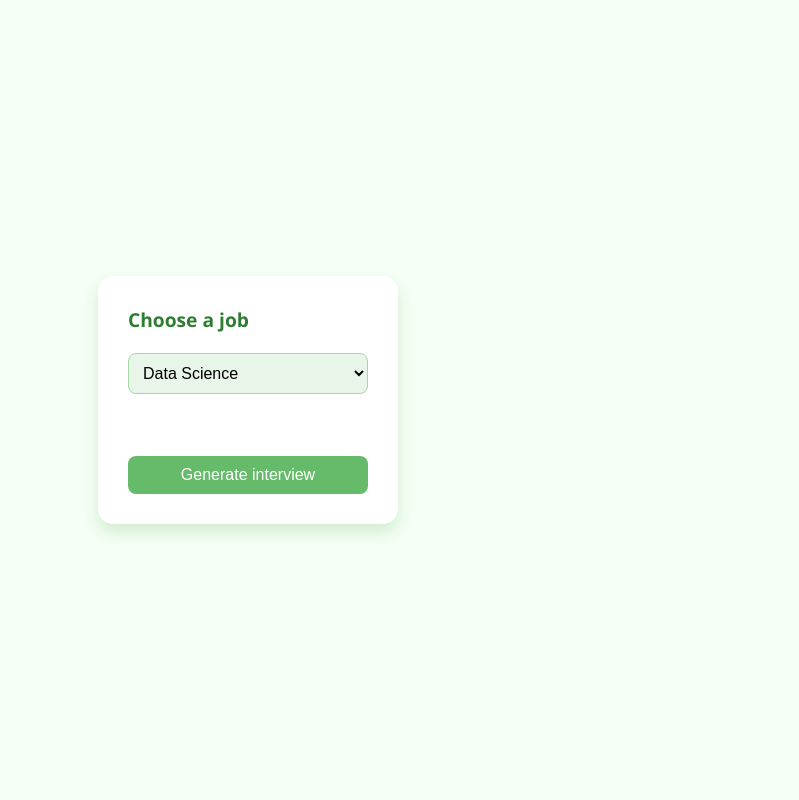
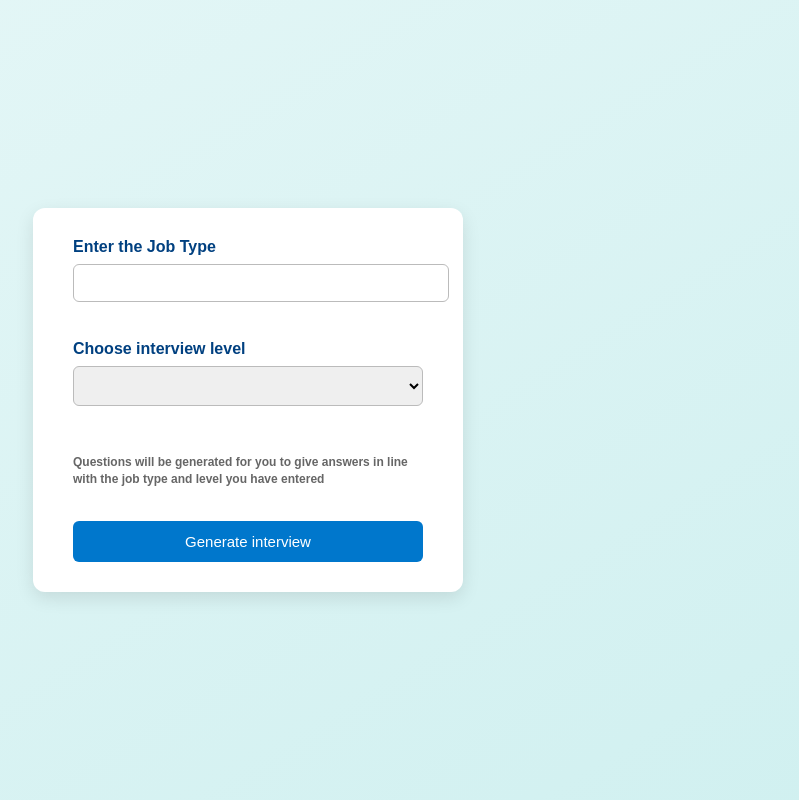
Before and after one commit to Chile-93/job-interview-bot, a Flask app: page / in a window 1280 px wide. Shown: the whole page, without its empty margins (392-1191 px from the left). Run offline with Flask 3, Linux system fonts and the light colour scheme.

Commit message:
update all files

```diff
--- a/app.py
+++ b/app.py
@@ -14,20 +14,23 @@ def index():
 def interview():
     # Get the selected job type from the form
     job_type = request.form['job_type']
+    interview_level = request.form['interview_level']
 
     # Generate interview questions based on job type
-    questions = generate_interview_questions(job_type)
+    questions = generate_interview_questions(job_type, interview_level)
 
     # print("QUESTIONS >>>", questions)
 
     # Render the interview form with questions
-    return render_template("interview.html", job_type=job_type, questions=questions)
+    return render_template("interview.html", job_type=job_type, interview_level=interview_level, questions=questions)
 
 #Route to handle user answers and return AI feedback
 @app.route('/feedback', methods=['POST'])
 def feedback():
     # Get job type again
     job_type = request.form['job_type']
+    interview_level = request.form['interview_level']
+
 
     # Retrieve all 4 questions and answers from the form
     questions = [
@@ -45,11 +48,12 @@ def feedback():
     ]
 
     # Analyze the answers using OpenAI (defined in feedback.py)
-    feedback_text = analyze_answers(job_type, questions, answers)
+    feedback_text = analyze_answers(job_type, interview_level, questions, answers)
 
     # Show the result with original Q&A and AI feedback
     return render_template("result.html",
                            job_type=job_type,
+                           interview_level=interview_level,
                            questions=questions,
                            answers=answers,
                            feedback=feedback_text)
--- a/static/index.css
+++ b/static/index.css
@@ -1,59 +1,71 @@
-/* Reset and Base Styling */
-* {
-    box-sizing: border-box;
-    margin: 0;
-    padding: 0;
-}
-
+/* General page styling */
 body {
-    height: 100vh;
-    background-color: #f5fff5; /* soft light green background */
-    font-family: 'Segoe UI', Tahoma, Geneva, Verdana, sans-serif;
+    font-family: Arial, sans-serif;
+    background: linear-gradient(to bottom right, #e6f7f7, #d0f0f0);
     display: flex;
     justify-content: center;
     align-items: center;
+    height: 100vh;
+    margin: 0;
 }
 
-/* Form Styling */
-form {
-    background-color: #ffffff;
-    padding: 30px;
-    border-radius: 15px;
-    box-shadow: 0 8px 16px rgba(0, 128, 0, 0.15);
-    display: flex;
-    flex-direction: column;
-    gap: 20px;
-    min-width: 300px;
+/* Container for the form */
+.container {
+    background-color: white;
+    padding: 30px 40px;
+    border-radius: 12px;
+    box-shadow: 0 6px 18px rgba(0, 0, 0, 0.1);
+    width: 350px;
 }
 
-/* Label */
-.choose_job {
-    font-size: 1.2rem;
-    color: #2e7d32; /* dark green */
+/* Labels */
+label {
     font-weight: bold;
+    color: #004080;
+    display: block;
+    margin-bottom: 8px;
 }
 
-/* Select Dropdown */
-select {
-    padding: 10px;
-    font-size: 1rem;
-    border: 1px solid #a5d6a7; /* light green border */
-    border-radius: 8px;
-    background-color: #e8f5e9; /* subtle green */
+/* Input field */
+.jobtype,
+.interview_level {
+    width: 100%;
+    padding: 10px 12px;
+    margin-bottom: 20px;
+    border: 1px solid #bbb;
+    border-radius: 6px;
+    font-size: 14px;
+    outline: none;
+    transition: border 0.3s ease;
 }
 
-/* Submit Button */
+/* Focus effect on input & select */
+.jobtype:focus,
+.interview_level:focus {
+    border-color: #0077cc;
+}
+
+/* Small note under dropdown */
+h6 {
+    font-size: 12px;
+    color: #666;
+    line-height: 1.4;
+    margin-bottom: 15px;
+}
+
+/* Submit button */
 .submit {
-    background-color: #66bb6a; /* green */
+    background-color: #0077cc;
     color: white;
-    padding: 10px;
     border: none;
-    border-radius: 8px;
-    font-size: 1rem;
+    padding: 12px;
+    width: 100%;
+    border-radius: 6px;
     cursor: pointer;
+    font-size: 15px;
     transition: background-color 0.3s ease;
 }
 
 .submit:hover {
-    background-color: #4caf50; /* darker green on hover */
+    background-color: #005fa3;
 }
--- a/templates/index.html
+++ b/templates/index.html
@@ -7,18 +7,20 @@
   <link rel="stylesheet" href="{{ url_for('static', filename='index.css') }}">
 </head>
 <body>
+  <div class="container">
     <form action="/interview" method="post">
-        <label for="job_type" class="choose_job">Choose a job</label>
-         <select name="job_type" id="job_type" required>
-            <option value="Data Science">Data Science</option>
-            <option value="Software Dev">Software Dev</option>
-            <option value="UI/UX">UI/UX</option>
-            <option value="Instrumentation/control">Instrumentation/control</option>
-            <option value="Telecommunication">Telecommunication</option>
+      <label for="job_type" class="choose_job">Enter the Job Type</label>
+      <input type="text" name="job_type" class="jobtype" required><br><br>
+      <label class="Choose_a_level">Choose interview level</label>
+      <select name="interview_level" class="interview_level" required>
+        <option value="Choose_level" placeholder="Choose interview level"></option>
+        <option value="Basic_Level">Basic Level</option>
+        <option value="Intermediate_level">Intermidiate Level</option>
+        <option value="Advance_level">Advance Level</option>
       </select>
-        <br>
+      <h6>Questions will be generated for you to give answers in line with the job type and level you have entered</h6><br>
       <input type="submit" class="submit" value="Generate interview">
-
     </form>
+  </div>
 </body>
 </html>
--- a/templates/interview.html
+++ b/templates/interview.html
@@ -13,7 +13,9 @@
         The {{ job_type }} comes from app.py, where you passed it from the form on index.html.
         Example: "Interview for Data Science"
     -->
-    <h2>Interview for {{ job_type }}</h2>
+    <h2>Interview for {{ job_type }}</h2><br>
+    <h3>Interview Level: {{ interview_level.replace('_', ' ').title() }}</h3>
+
 
     <!--
         This form collects answers to each question.
@@ -52,6 +54,7 @@
             Re-send the job type along with the form so it's still available later (for feedback, storage, etc.)
         -->
         <input type="hidden" name="job_type" value="{{ job_type }}">
+        <input type="hidden" name="interview_level" value="{{ interview_level }}">
 
         <!--
             The submit button that sends all answers + questions to the /feedback route.
```
Also changed, not shown: feedback.py (+8 -9 lines), interview_logic.py (+19 -6 lines), static/interview.css (+51 -70 lines), templates/result.html (+14 -12 lines). Lines whose indentation alone changed are shown as unchanged.
